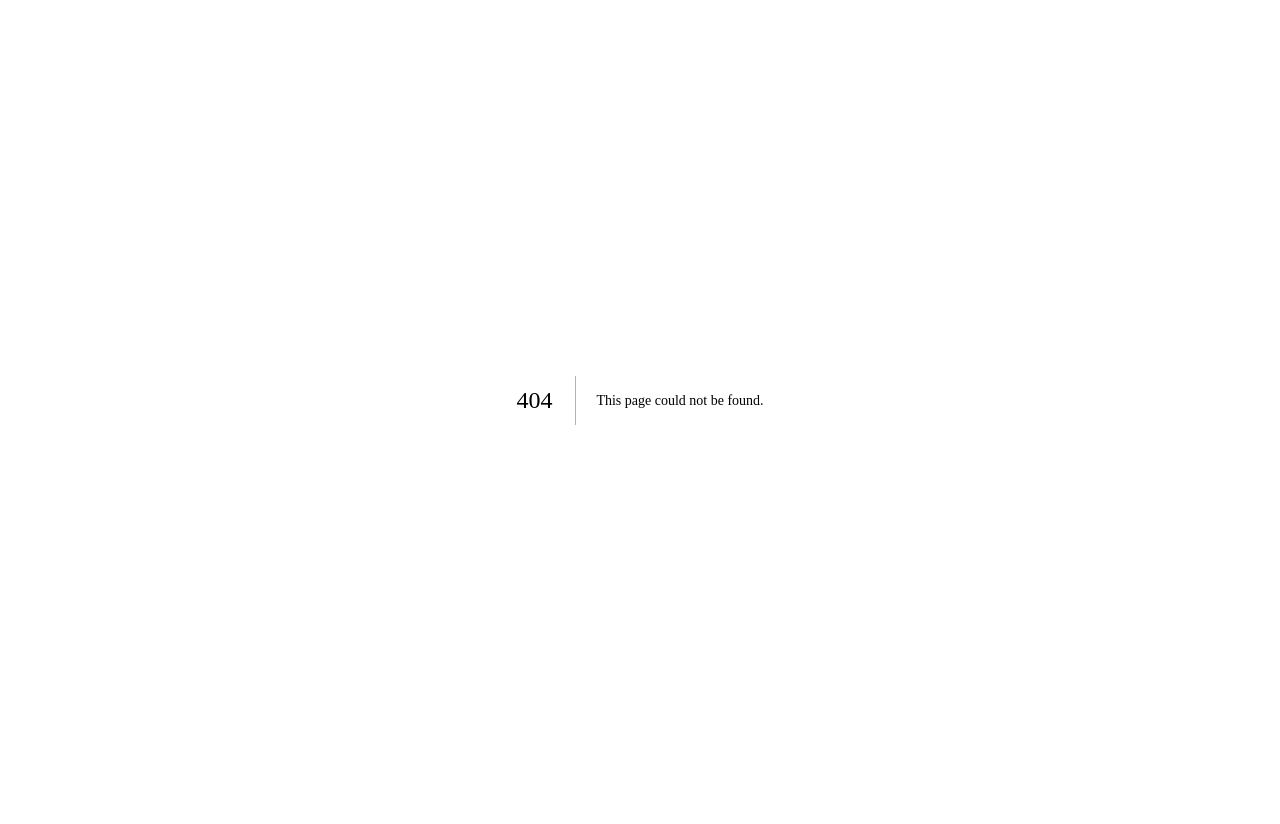
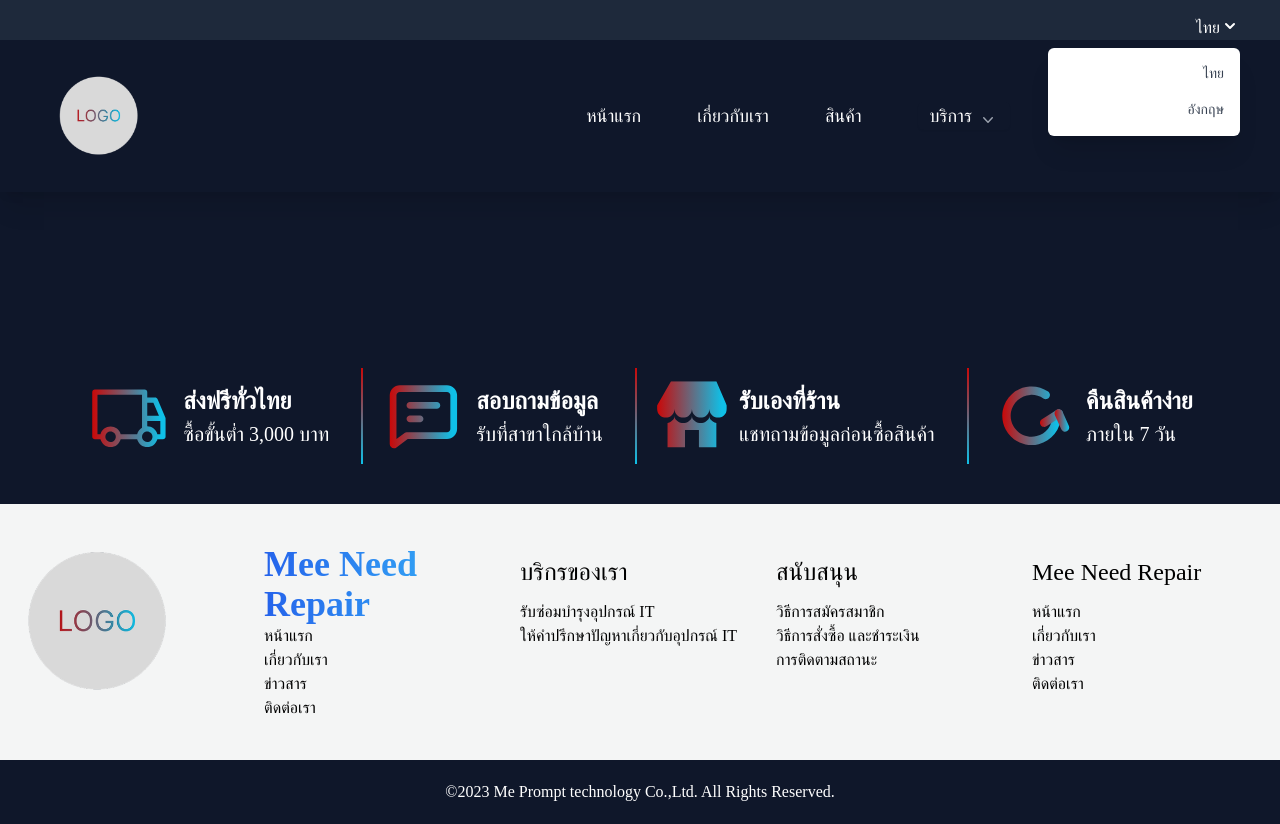
Before and after one commit to MEE-POONG/meeneedrepair, a Next.js app: page /payment in a window 1280 px wide. Before the commit this address had no page. Before the commit the page ends 800 px from the top, so only its background shows below. Built offline with nearby package versions, Linux system fonts and the light colour scheme.

Commit message:
shopcart

```diff
--- a/src/components/shoppingCart/ShopCart.tsx
+++ b/src/components/shoppingCart/ShopCart.tsx
@@ -1,6 +1,7 @@
 import Image from "next/image";
 import RootLayout from "../layout";
 import { RiDeleteBin6Line } from "react-icons/ri";
+import Link from "next/link";
 const ShoppingCart = () => {
   return (
     <div className="container mx-auto my-24 text-center md:text-left">
@@ -44,7 +45,7 @@ const ShoppingCart = () => {
           <button type="submit"
             className="bg-natural01 py-2 md:py-3 w-full text-center mt-3 rounded-xl hover:bg-natural01/80 text-sm md:text-lg"
           >
-            ดำเนินการสั้งซื้อ
+            <Link href="./payment" >ดำเนินการสั้งซื้อ</Link>
           </button>
         </div>
       </div>
--- /dev/null
+++ b/src/pages/payment.tsx
@@ -0,0 +1,9 @@
+import RootLayout from "../components/layout";
+
+export default function Payment() {
+    return (
+        <RootLayout>
+
+        </RootLayout>
+    )
+}
```
